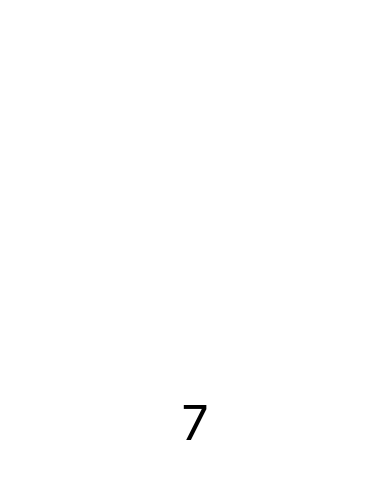
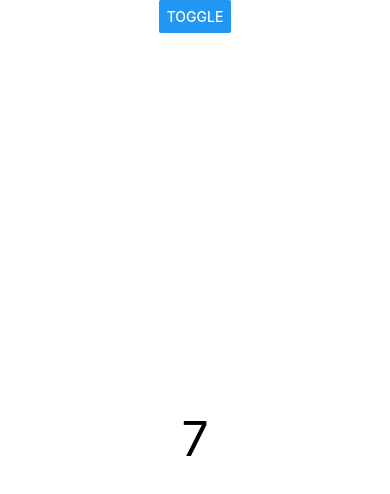
Before and after one commit to PE-Jeon/havard, a React Native app: screen / in a window 390 px wide. Shown: the top 494 px of the page. Built offline with nearby package versions, Linux system fonts and the light colour scheme.

Commit message:
토글 스위치를 이용한 interver 리셋 기능

```diff
--- a/App.js
+++ b/App.js
@@ -22,7 +22,11 @@ class Counter extends React.Component {
   }
 
   componentDidMount() {
-    setInterval(this.inc, 1000)
+    this.interval = setInterval(this.inc, 1000)
+  }
+
+  componentWillUnmount() {
+    clearInterval(this.interval)
   }
 
   inc = () => {
@@ -41,9 +45,27 @@ class Counter extends React.Component {
 }
 
 export default class App extends React.Component {
+  constructor(props) {
+    super(props)
+    this.state = {
+      showCounter: true,
+    }
+  }
+
+  toggleCounter = () => this.setState(prevState => ({
+    showCounter: !prevState.showCounter,
+  }))
+
   render() {
-    return (
-      <Counter />
-    )
+    if (this.state.showCounter) {
+      return (
+        <View style={styles.appContainer}>
+        <Button title="toggle" onPress={this.toggleCounter} />
+        <Counter />
+        </View>
+      )
+    } else {
+      return <Button title="toggle" onPress={this.toggleCounter}/>
+    }
   }
 }
```
